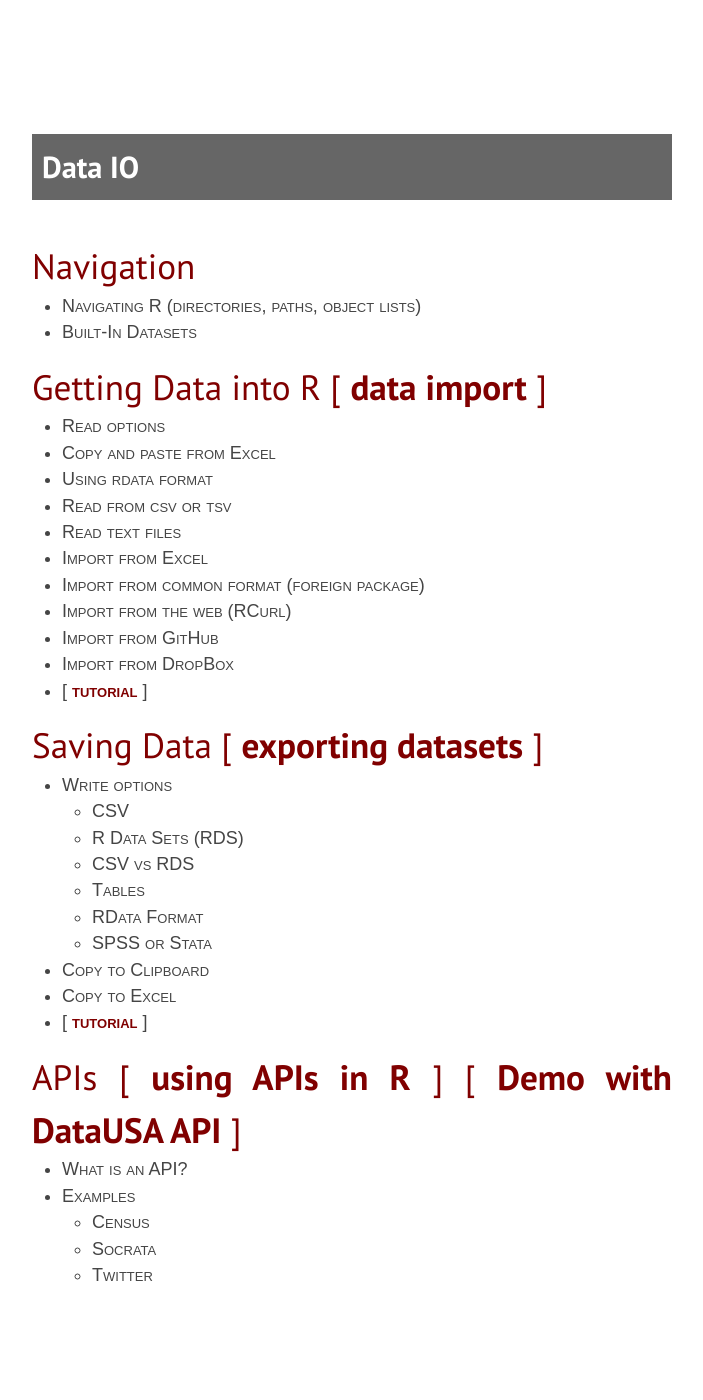
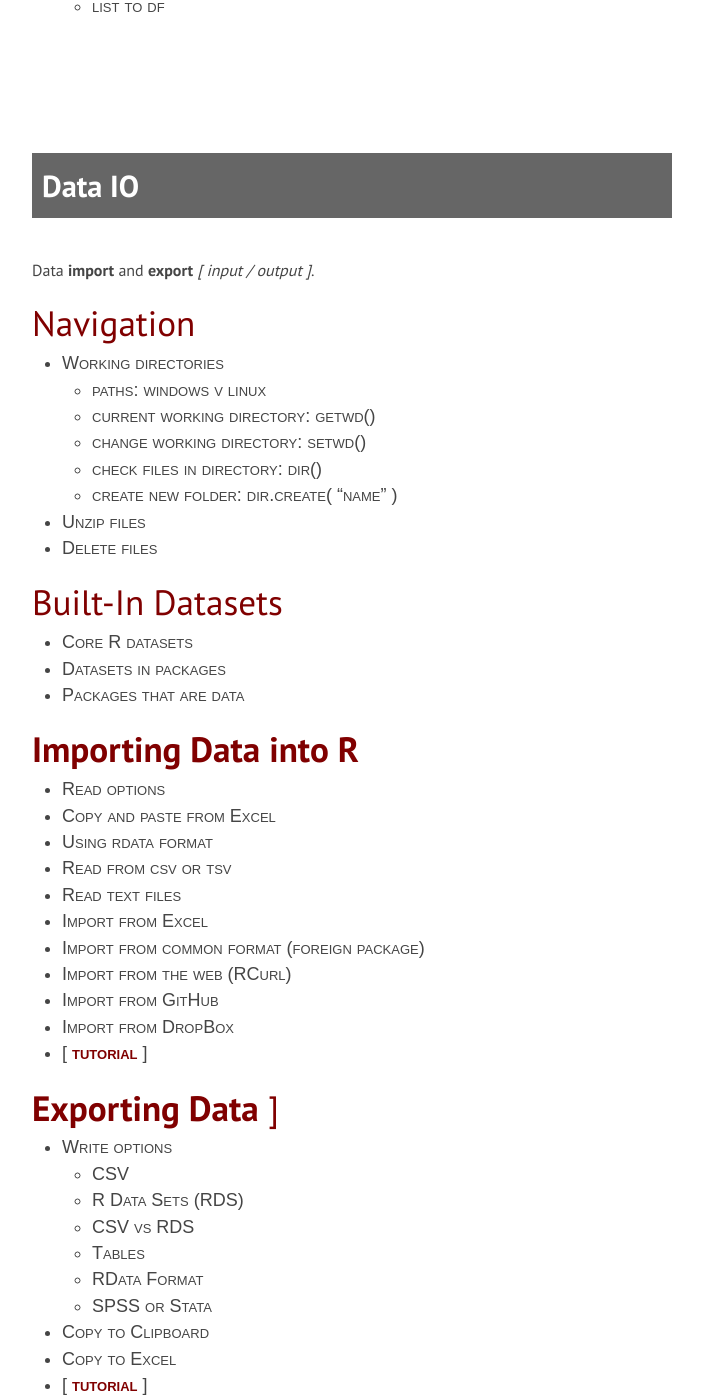
Before and after one commit to DS4PS/ds4ps.github.io, a Jekyll site: the page built from dp4ss.md, in a window 1280 px wide and 1400 px high, scrolled down 6646 px. Shown: the whole window, without its empty margins (288-991 px from the left). Built offline with Jekyll 4.4.1, drawn with Linux system fonts in a browser that asks for light colours; nearby versions of some CDN libraries; library files that are not in the unit come from our copies; some of the changed text lies outside the part shown.

Commit message:
Update dp4ss.md

```diff
--- a/dp4ss.md
+++ b/dp4ss.md
@@ -80,7 +80,7 @@ Jamison Crawford
 We will need three tools to manage your data science projects: a data programming language (R), a project management interfact (R Studio), and a way to create data-driven documents (R Markdown).
 
 
-## [Core R](http://ds4ps.org/dp4ss-textbook/ch-010-core-r.html) ]
+## [Core R](http://ds4ps.org/dp4ss-textbook/ch-010-core-r.html)
 
 * What is R?  [ [video](https://player.vimeo.com/video/180644880) ]
 * Packages
@@ -247,11 +247,24 @@ We will need three tools to manage your data science projects: a data programmin
 
 # Data IO
 
+Data **import** and **export** *[ input / output ]*.
+
 ## Navigation
-* Navigating R (directories, paths, object lists)
-* Built-In Datasets
+* Working directories
+  - paths: windows v linux
+  - current working directory: getwd()
+  - change working directory: setwd()
+  - check files in directory: dir()
+  - create new folder: dir.create( "name" )
+* Unzip files
+* Delete files
 
-## Getting Data into R [ [data import](http://ds4ps.org/dp4ss-textbook/ch-100-importing.html) ]
+## Built-In Datasets
+* Core R datasets
+* Datasets in packages
+* Packages that are data
+
+## [Importing Data into R](http://ds4ps.org/dp4ss-textbook/ch-100-importing.html)
 * Read options
 * Copy and paste from Excel
 * Using rdata format
@@ -264,7 +277,7 @@ We will need three tools to manage your data science projects: a data programmin
 * Import from DropBox
 * [ [tutorial](https://www.datacamp.com/community/tutorials/r-data-import-tutorial) ]
 
-## Saving Data [ [exporting datasets](http://ds4ps.org/dp4ss-textbook/ch-101-exporting_files.html) ]
+## [Exporting Data](http://ds4ps.org/dp4ss-textbook/ch-101-exporting_files.html) ]
 * Write options
   - CSV
   - R Data Sets (RDS)
@@ -276,12 +289,16 @@ We will need three tools to manage your data science projects: a data programmin
 * Copy to Excel
 * [ [tutorial](https://thomasleeper.com/Rcourse/Tutorials/savingdata.html) ]
 
-## APIs [ [using APIs in R](http://www.storybench.org/how-to-access-apis-in-r/) ] [ [Demo with DataUSA API](https://gist.github.com/lecy/0aa782a873cd174573f32d243233ca5b) ]
+## [APIs](http://www.storybench.org/how-to-access-apis-in-r/)
 * What is an API?
 * Examples
   - Census
   - Socrata
   - Twitter
+* [ [Demo with DataUSA API](https://gist.github.com/lecy/0aa782a873cd174573f32d243233ca5b) ]
+
+<br>
+<br>
 
 
 <br>
@@ -505,6 +522,9 @@ For a great overview with examples of R code:
 
 
 
+
+
+
 <style>
 
 .post-content>ul {
```
Also changed, not shown: other parts of dp4ss.md (+8 -8 lines).
